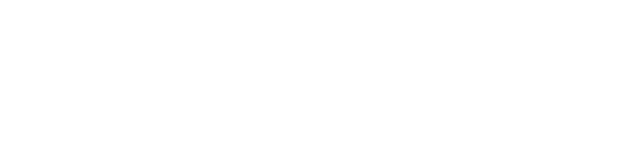
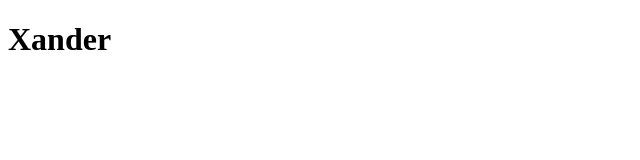
Before and after one commit to xanderjara/git-course-test, a plain HTML site: page index.html in a window 1280 px wide. Shown: the whole page, without its empty margins (0-640 px from the left). Drawn offline with Linux system fonts and the light colour scheme.

Commit message:
Se ha modificado es html

```diff
--- a/index.html
+++ b/index.html
@@ -1,4 +1,3 @@
-
 <!DOCTYPE html>
 <html lang="en">
 <head>
@@ -7,6 +6,6 @@
     <title>Document</title>
 </head>
 <body>
-
+    <h1>Xander</h1>
 </body>
 </html>
```
